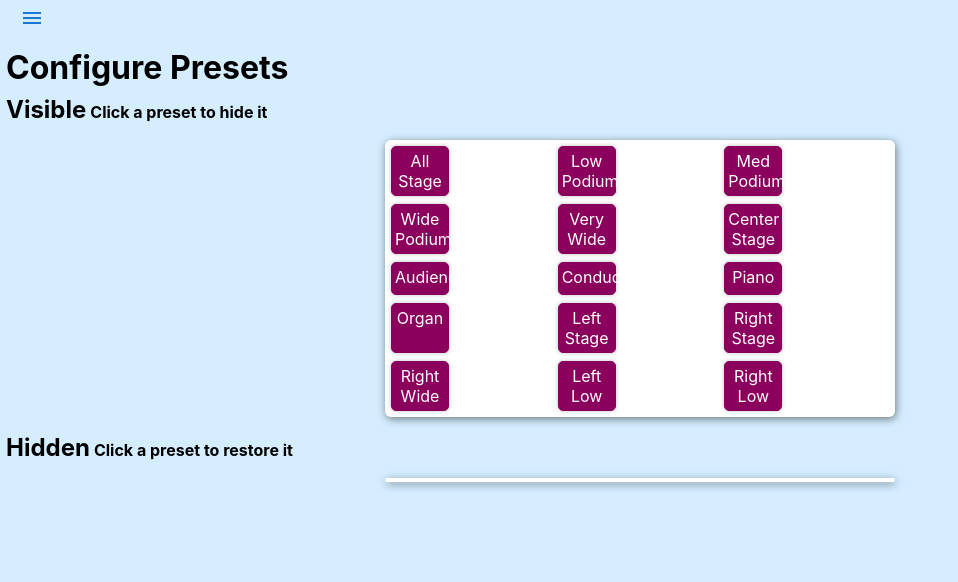
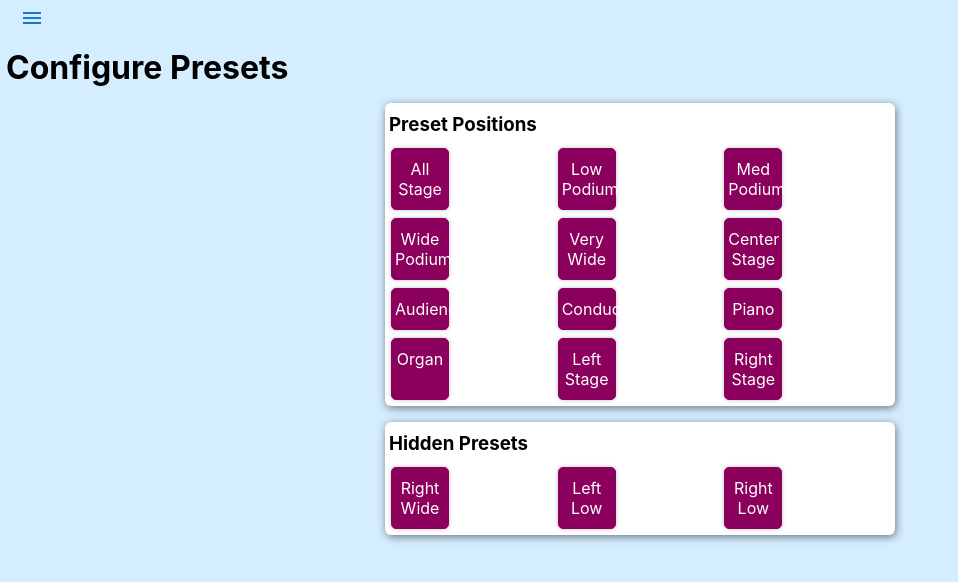
Before and after one commit to craigkehl/ts-cam-app, a React (Create React App) app: page /config/presets in a window 1280 px wide. Shown: the top 582 px of the page, without its empty margins (0-958 px from the left). Built offline with nearby package versions, Linux system fonts and the light colour scheme.

Commit message:
touchup appearance

```diff
--- a/src/components/Presets/PresetBtnGrp.tsx
+++ b/src/components/Presets/PresetBtnGrp.tsx
@@ -7,7 +7,11 @@ import Preset from './Preset';
 import { recallPreset } from '../../util/http-requests';
 import classes from './PresetBtnGrp.module.css';
 
-const PresetBtnGrp: React.FC<{ action?: string; list?: string }> = (props) => {
+const PresetBtnGrp: React.FC<{
+  className?: string;
+  action?: string;
+  list?: string;
+}> = (props) => {
   const [state, dispatch] = useStore();
   const presets: PresetState[] = state.presets;
 
@@ -28,6 +32,8 @@ const PresetBtnGrp: React.FC<{ action?: string; list?: string }> = (props) => {
   };
 
   const presetList = (
+    <>
+      <h3>Preset Positions</h3>
       <div className={classes.btnGrp}>
         {presets.length > 0 ? (
           presets.map(
@@ -50,9 +56,12 @@ const PresetBtnGrp: React.FC<{ action?: string; list?: string }> = (props) => {
           <p>No presets found.</p>
         )}
       </div>
+    </>
   );
 
   const hiddenPresetList = (
+    <>
+      <h3>Hidden Presets</h3>
       <div className={classes.btnGrp}>
         {presets.length > 0 ? (
           presets.map(
@@ -75,10 +84,11 @@ const PresetBtnGrp: React.FC<{ action?: string; list?: string }> = (props) => {
           <p>No presets found.</p>
         )}
       </div>
+    </>
   );
 
   return (
-    <Card className={classes.card}>
+    <Card className={`${classes.card ? classes.card : ''} ${props.className}`}>
       {!showHiddenList && presetList}
       {showHiddenList && hiddenPresetList}
     </Card>
--- a/src/components/Sliders/DoubleSlider.module.css
+++ b/src/components/Sliders/DoubleSlider.module.css
@@ -1,15 +1,14 @@
 .dblSlider {
-  width: calc(100% - 24px);
-  height: calc(80vw - 24px);
-  max-width: 28rem;
-  max-height: 22.4rem;
+  width: calc(100% - 16px);
+  height: calc(80vw - 16px);
+  /* max-width: 28rem;
+  max-height: 22.4rem; */
   margin: 0 auto 1rem auto;
   background-image: radial-gradient(#ca9ebb, #8b005d);
   border: 2px solid black;
   border-radius: 38px;
   position: relative;
 }
-
 
 .dblSlider:before {
   background: #8b005d;
@@ -22,7 +21,7 @@
 }
 .dblSlider:after {
   background: #8b005d;
-    content: "";
+  content: '';
   height: 5px;
   left: 0%;
   position: absolute;
@@ -30,7 +29,6 @@
   width: 100%;
 }
 
-
 .wrapFlex {
   width: 100%;
   height: auto;
--- a/src/components/Sliders/DoubleSlider.tsx
+++ b/src/components/Sliders/DoubleSlider.tsx
@@ -104,7 +104,12 @@ const DoubleSlider: React.FC<{
     };
   }, [touchEndHandler, touchHandler]);
 
-  return <div id='dblSlider' className={classes.dblSlider} />;
+  return (
+    <>
+      <h3>Pan and Tilt</h3>
+      <div id='dblSlider' className={classes.dblSlider} />
+    </>
+  );
 };
 
 export default DoubleSlider;
--- a/src/components/Sliders/Slider.module.css
+++ b/src/components/Sliders/Slider.module.css
@@ -6,15 +6,16 @@
 .title {
   display: block;
   width: fit-content;
-  margin: .5rem auto 0 12px;
+  margin: 0.5rem auto 0 4px;
   text-align: center;
   font-weight: bold;
   font-size: 1em;
-  font-family: -apple-system, BlinkMacSystemFont, 'Segoe UI', 'Roboto', 'Oxygen', 'Ubuntu', 'Cantarell', 'Fira Sans', 'Droid Sans', 'Helvetica Neue', sans-serif;
-    -webkit-font-smoothing: antialiased;
-    -moz-osx-font-smoothing: grayscale;
+  font-family: -apple-system, BlinkMacSystemFont, 'Segoe UI', 'Roboto', 'Oxygen',
+    'Ubuntu', 'Cantarell', 'Fira Sans', 'Droid Sans', 'Helvetica Neue',
+    sans-serif;
+  -webkit-font-smoothing: antialiased;
+  -moz-osx-font-smoothing: grayscale;
 }
-
 
 .slider {
   width: 100%;
--- a/src/components/UI/Button.module.css
+++ b/src/components/UI/Button.module.css
@@ -2,8 +2,8 @@
   position: relative;
   font: inherit;
   text-align: center;
-  padding: 0.25rem 3px;
-  margin: 0.25rem;
+  padding: 10px 3px;
+  margin: 4px;
   border: 1px solid #8b005d;
   color: white;
   background: #8b005d;
@@ -15,7 +15,7 @@
 .button::before {
   content: '';
   float: left;
-  padding-top: 45%;
+  padding-top: 25%;
 }
 
 .button:focus {
--- a/src/pages/Controller.tsx
+++ b/src/pages/Controller.tsx
@@ -7,14 +7,12 @@ import Card from '../components/UI/Card';
 import { useStore } from '../store/store';
 import classes from './Controller.module.css';
 
-const Controller: React.FC<{ className?: string; }> = (props) => {
-  const globalState = useStore()[ 0 ];
+const Controller: React.FC<{ className?: string }> = (props) => {
+  const globalState = useStore()[0];
   console.log(globalState);
   return (
     <>
-      <Card className={`${classes} ${props.className}`}>
-        <SceneBtns />
-      </Card>
+      <SceneBtns />
       <PresetBtnGrp action='recallPreset' />
       <Card className={`${classes} ${props.className}`}>
         <Slider className={`${classes} ${props.className}`} />
--- a/src/pages/configure/config-presets.tsx
+++ b/src/pages/configure/config-presets.tsx
@@ -5,11 +5,7 @@ const ConfigController: React.FC<{ className?: string }> = (props) => {
   return (
     <>
       <h1>Configure Presets</h1>
-      <h2 className='inline'>Visible</h2>
-      <h4 className='inline'>Click a preset to hide it</h4>
       <PresetBtnGrp action='toggleShow' />
-      <h2 className='inline'>Hidden</h2>
-      <h4 className='inline'>Click a preset to restore it</h4>
       <PresetBtnGrp action='toggleShow' list='showHidden' />
     </>
   );
--- a/src/store/presets-store.ts
+++ b/src/store/presets-store.ts
@@ -110,19 +110,19 @@ const configureStore = () => {
       {
         id: 12,
         name: 'Right Wide',
-        isShow: true,
+        isShow: false,
         isCurrent: false,
       },
       {
         id: 13,
         name: 'Left Low',
-        isShow: true,
+        isShow: false,
         isCurrent: false,
       },
       {
         id: 14,
         name: 'Right Low',
-        isShow: true,
+        isShow: false,
         isCurrent: false,
       },
     ],
```
Lines whose indentation alone changed are shown as unchanged.
